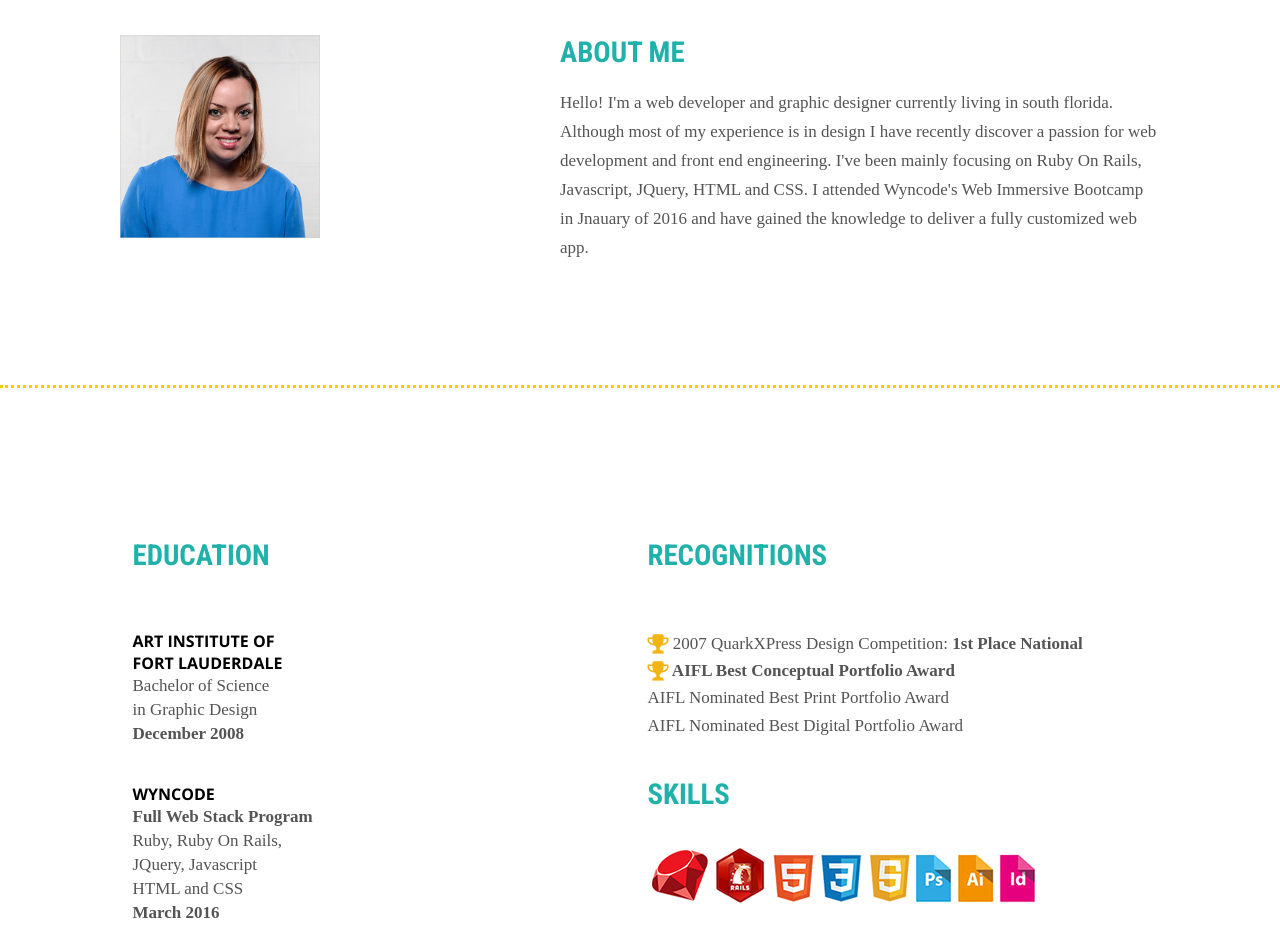
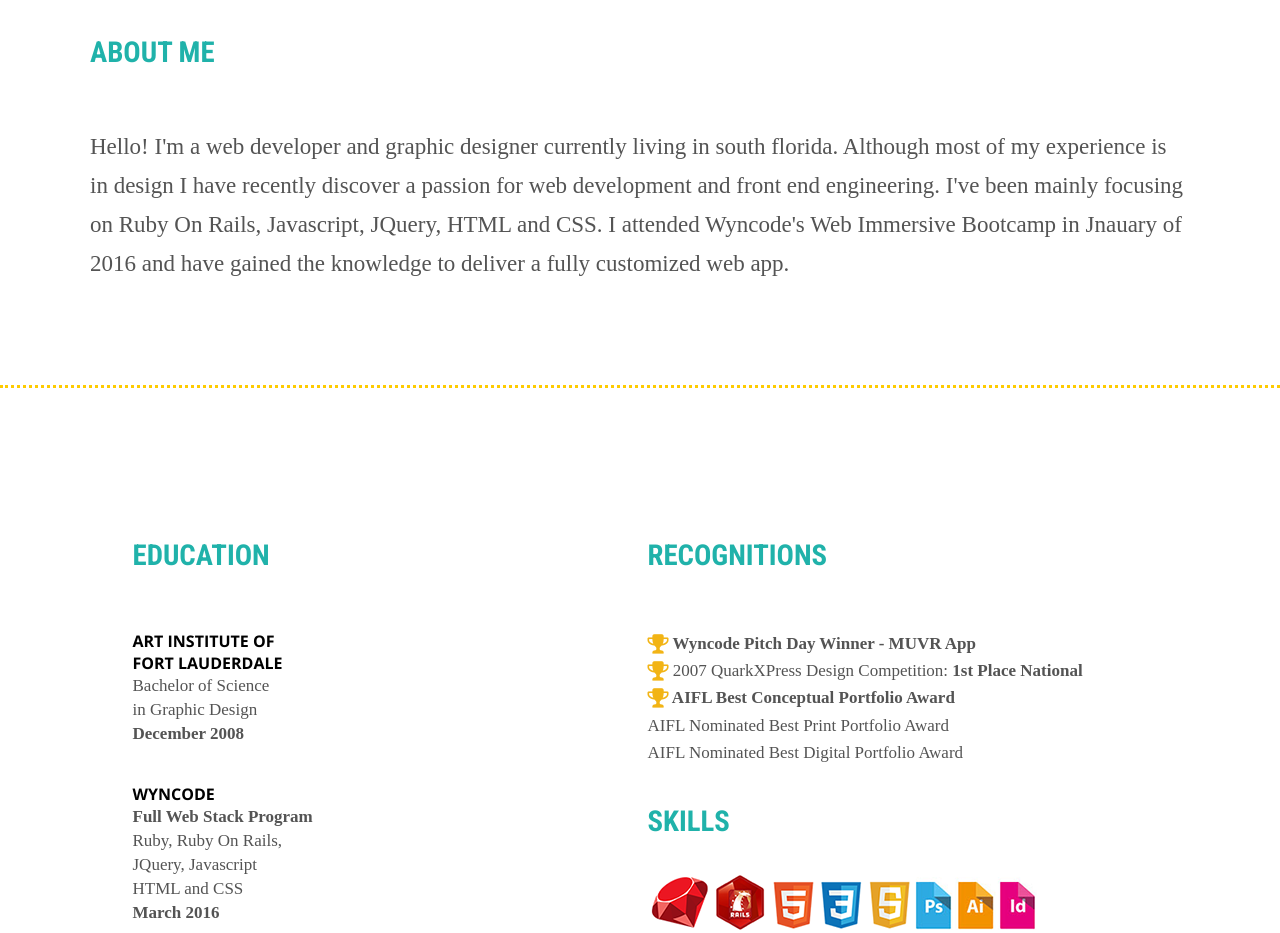
Before and after one commit to ifoundlina/dev_portfolio, a plain HTML site: page index.html in a window 1280 px wide. Shown: the part 860-1793 px from the top of the page. Drawn offline with nearby package versions, Linux system fonts and the light colour scheme; a web font is replaced by a local one.

Commit message:
Fixed width

```diff
--- a/css/style.css
+++ b/css/style.css
@@ -99,7 +99,7 @@ h5 {
 .top-navigation {
   background-color: #000000;
   position: fixed;
-  width: 110%;
+  width: 107%;
   /*z-index: 9999;*/
 }
 
@@ -121,6 +121,7 @@ h5 {
   display: inline-block;
   float: right;
   padding-left: 50px;
+
   /*margin-left: 1.563rem;*/
 }
 
@@ -176,6 +177,7 @@ margin-left: 100px;
 
 
 .new {
+  max-width: 1400px;
   padding-top: 125px;
   padding-bottom: 100px;
   margin-left: auto;
@@ -199,7 +201,7 @@ margin-left: 100px;
 
 .about_text {
   margin: 50px;
-  width: 600px;
+  width: 1100px;
   height: 200px;
   text-align: left;
 }
@@ -209,13 +211,14 @@ margin-left: 100px;
   display: block;
   font-family: 'Unna', serif;
   color: #545454;
-  font-size: 17px;
+  font-size: 23px;
 }
 
 /**
 * Education Section
 */
 .education {
+  max-width: 1400px;
   height: 650px;
   padding-top: 100px;
   padding-bottom: 100px;
@@ -253,6 +256,8 @@ margin-left: 100px;
 */
 
 .first_experience {
+  max-width: 1400px;
+
   padding-top: 100px;
   margin-left: auto;
   margin-right: auto;
@@ -283,6 +288,8 @@ margin-left: 100px;
 }
 
 .experience {
+  max-width: 1400px;
+
   margin-left: auto;
   margin-right: auto;
   font-size: 14px;
--- a/index.html
+++ b/index.html
@@ -39,12 +39,9 @@
   <section id="About">
     <div class="new">
 
-      <div class="picture">
-        <img src="images/lina.jpg" width="200" alt="Me">
-      </div>
-
       <div class="about_text">
         <h4>About Me</h4>
+          <br></br>
         <p>Hello! I'm a web developer and graphic designer currently living in south florida. Although most of my experience is in design I have recently discover a passion for web development and front end engineering. I've been mainly focusing on Ruby On Rails, Javascript, JQuery, HTML and CSS. I attended Wyncode's Web Immersive Bootcamp in Jnauary of 2016 and have gained the knowledge to deliver a fully customized web app.</p>
       </div>
     </div>
@@ -72,6 +69,7 @@
           <h4>Recognitions</h4>
           <br></br>
           <ul>
+            <li class="bold"><i class="fa fa-trophy fa-lg trophy"></i>  Wyncode Pitch Day Winner - MUVR App</li>
             <li><i class="fa fa-trophy fa-lg trophy"></i>
               2007 QuarkXPress Design Competition: <span class = "bold">1st Place National</span></li>
               <li class="bold"><i class="fa fa-trophy fa-lg trophy"></i></i>  AIFL Best Conceptual Portfolio Award</li>
```
